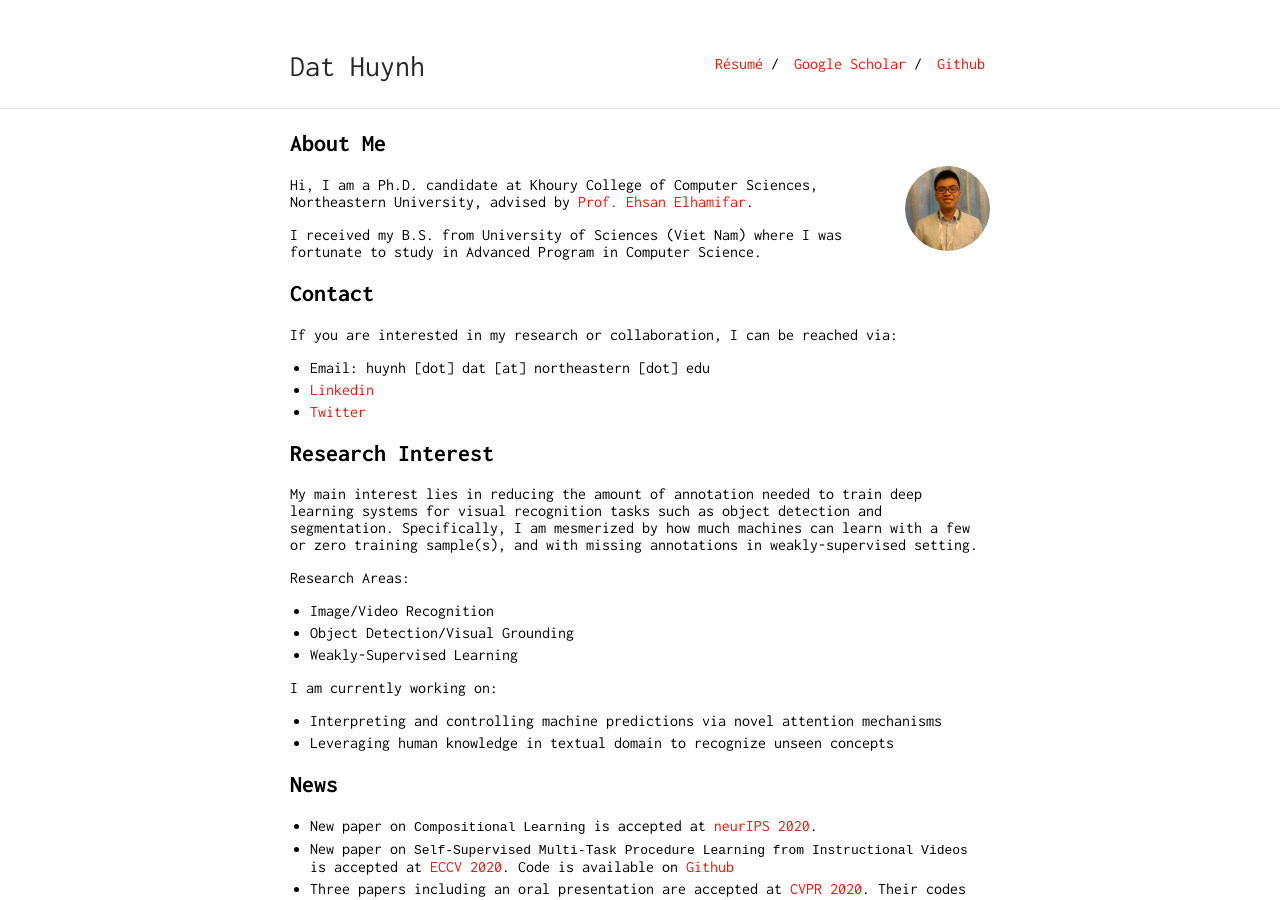
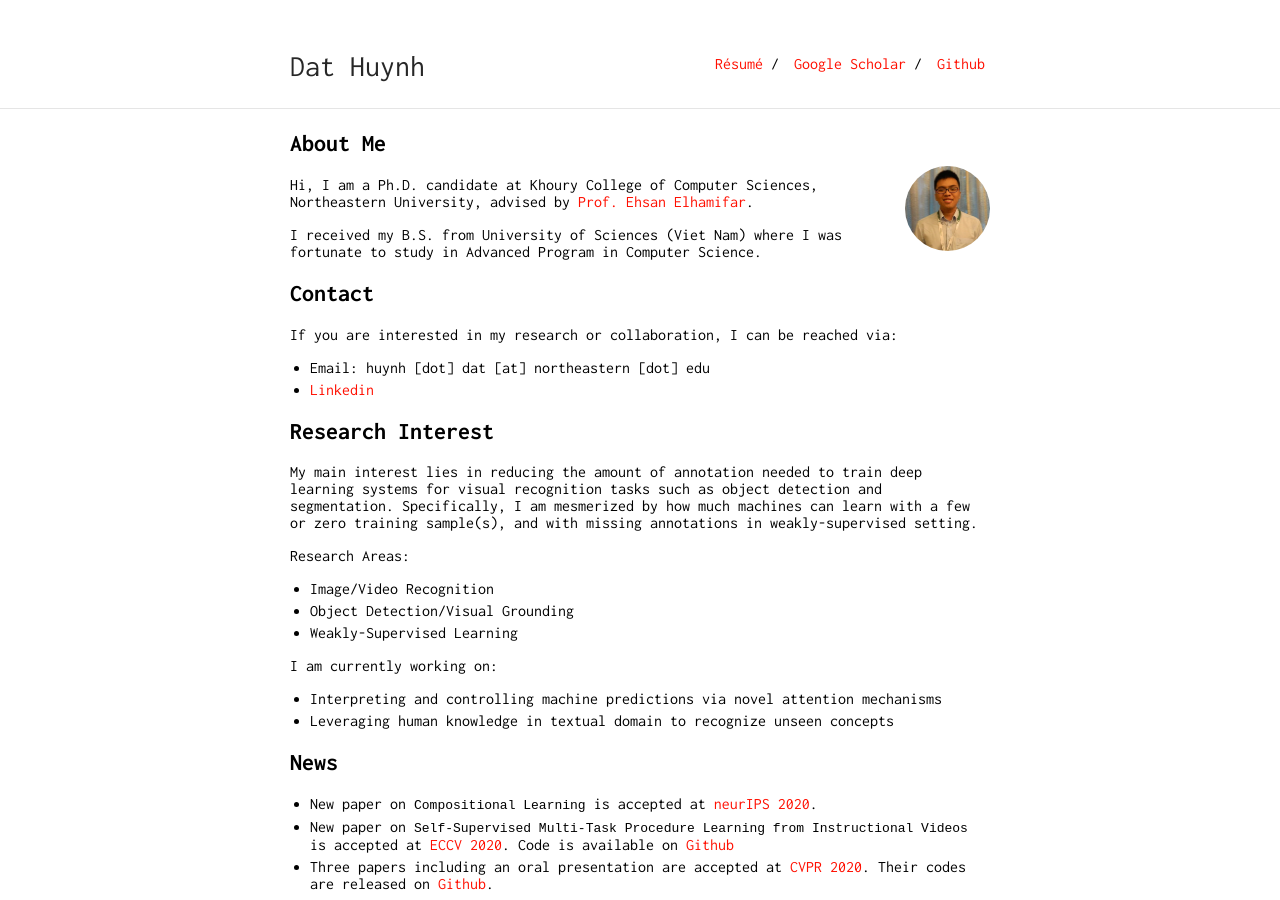
Before and after one commit to ZiweiXU/hbdat.github.io, a Jekyll site: the page built from index.md, in a window 1280 px wide and 900 px high. Built offline with Jekyll 4.4.1, drawn with Linux system fonts in a browser that asks for light colours.

Commit message:
update homepage

```diff
--- a/index.md
+++ b/index.md
@@ -16,7 +16,6 @@ I received my B.S. from University of Sciences (Viet Nam) where I was fortunate
 If you are interested in my research or collaboration, I can be reached via:
 + Email: huynh [dot] dat [at] northeastern [dot] edu
 + [Linkedin](https://www.linkedin.com/in/dat-huynh-7709b116a/)
-+ [Twitter](https://twitter.com/DatHuynh13)
 
 ## Research Interest
 My main interest lies in reducing the amount of annotation needed to train deep learning systems for visual recognition tasks such as object detection and segmentation.
```
